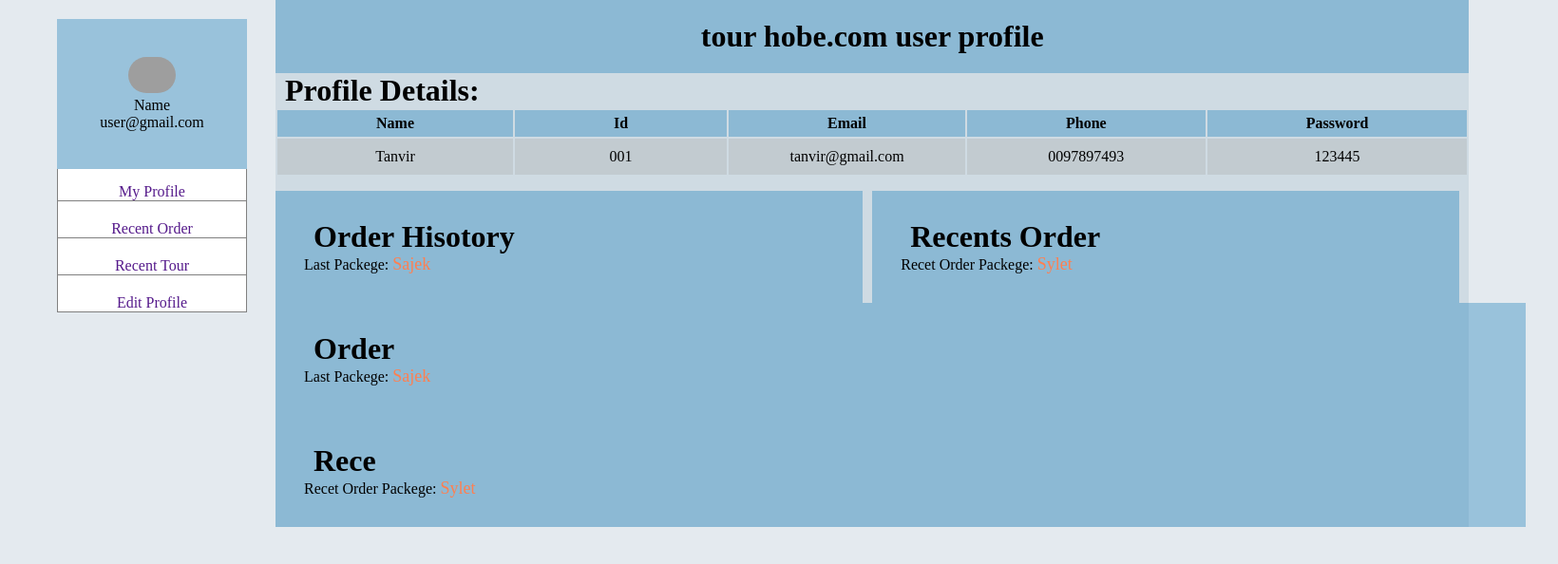
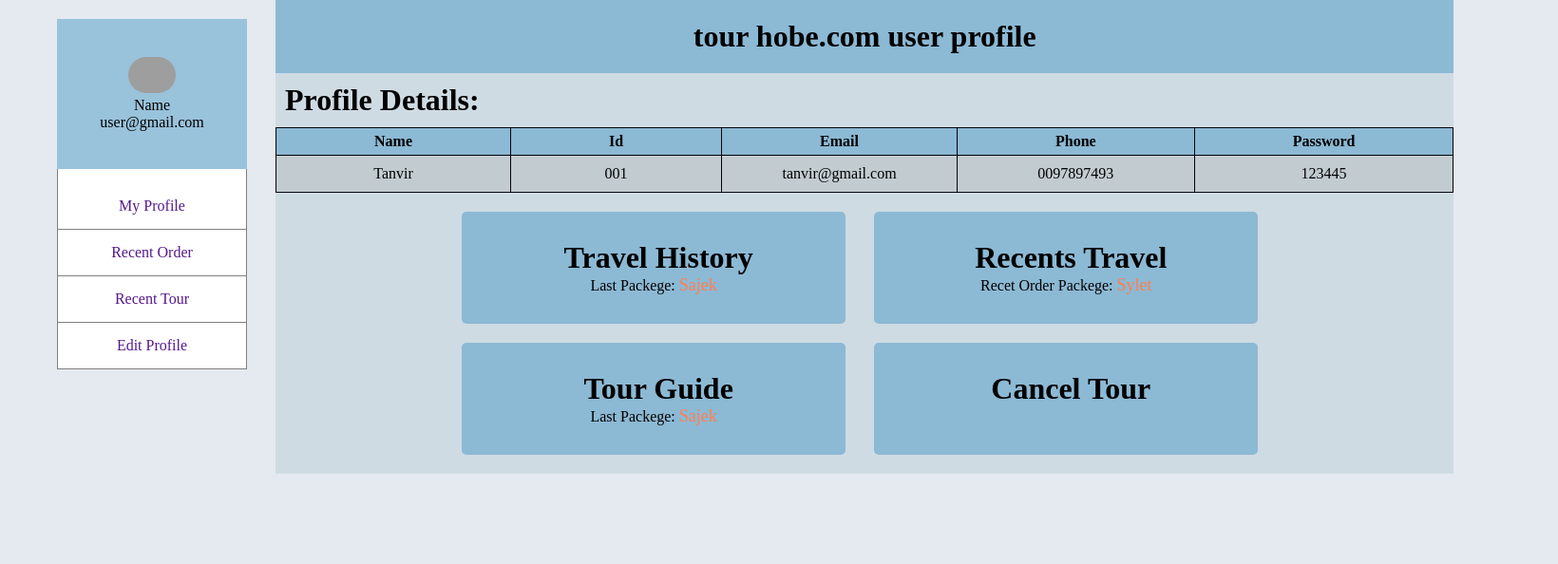
Before and after one commit to Salemah/webprojectfinal, a PHP site: page /user.html in a window 1640 px wide. Shown: the top 594 px of the page at 95% size. Run offline with PHP 8.4, Linux system fonts and the light colour scheme; grey boxes are pictures that could not be loaded.

Commit message:
dashboard added

```diff
--- a/user.css
+++ b/user.css
@@ -33,8 +33,8 @@ body{
     padding-top: 15px;
 }
 .list li{
-    margin-bottom: 20px;
 
+    padding: 15px;
     border-bottom: 1px solid gray;
 
 }
@@ -51,6 +51,7 @@ text-decoration: none;
 .right-middle{
     display: flex;
 
+
 }
 .right-top{
     background-color: rgba(137, 167, 185, 0.226);
@@ -65,33 +66,62 @@ text-decoration: none;
 .right-middle h1{
     margin-left: 10px;
 }
+table,th,td{
+    border-collapse: collapse;
+
+
+}
+
 #tddata th{
     background-color:#197eb85e ;
-    padding:5px 104px ;
+    padding:5px 103px  ;
     border: none;
     text-align: center;
+    border: 1px solid rgb(3, 3, 10);
 }
 #tddata td{
     background-color:#acadad5e ;
     text-align: center;
     padding:10px 0 ;
+    border: 1px solid rgb(3, 3, 10);
 }
-.bottom-setion{
+.bottomtop-setion{
     margin-top: 15px;
     display: flex;
     justify-content: space-evenly;
+    text-align: center;
+    width: 70%;
+    margin: auto;
+
 }
 .top{
     margin-bottom: 50px;
 }
+.bottom{
+    width: 70%;
+    margin: auto;
+    text-align: center;
+    display: flex;
+    justify-content: space-evenly;
+    margin-bottom: 20px;
+
+}
 .order{
     background-color: #197eb85e;
     width: 100%;
-    margin-right: 10px;
+    margin-top: 20px;
+    margin-left: 10px;
+    margin-right: 20px;
     padding: 30px ;
+    border-radius: 5px;
+
 
 }
 .packge-name{
     color: coral;
     font-size: 18px;
 }
+#profile-name{
+    margin-top: 10px;
+    margin-bottom: 10px;
+}
--- a/user.html
+++ b/user.html
@@ -35,7 +35,7 @@
                 </div>
                 <div class="right-middle">
                     <div class="">
-                        <h1>Profile Details:</h1>
+                        <h1 id="profile-name">Profile Details:</h1>
                         <table id="tddata">
                             <th>Name</th>
                             <th>Id</th>
@@ -51,25 +51,25 @@
                             </tr>
                         </table>
                         <div class="">
-                            <div class="bottom-setion">
+                            <div class="bottomtop-setion">
                                 <div class="order">
-                                        <h1>Order Hisotory</h1>
+                                    <h1>Travel History</h1>
                                     <p>Last Packege: <span class="packge-name">Sajek</span> </p>
                                 </div>
                                 <div class="order">
-                                        <h1>Recents Order</h1>
+                                    <h1>Recents Travel</h1>
                                     <p>Recet Order Packege: <span class="packge-name">Sylet</span></p>
                                 </div>
                             </div>
 
                             <div class="bottom">
                                 <div class="order">
-                                    <h1>Order </h1>
+                                    <h1>Tour Guide </h1>
                                     <p>Last Packege: <span class="packge-name">Sajek</span> </p>
                                 </div>
                                 <div class="order">
-                                    <h1>Rece</h1>
-                                    <p>Recet Order Packege: <span class="packge-name">Sylet</span></p>
+                                    <h1>Cancel Tour</h1>
+                                    <!-- <p>Recet Order Packege: <span class="packge-name">Sylet</span></p> -->
                                 </div>
                             </div>
                         </div>
```
Lines whose indentation alone changed are shown as unchanged.
